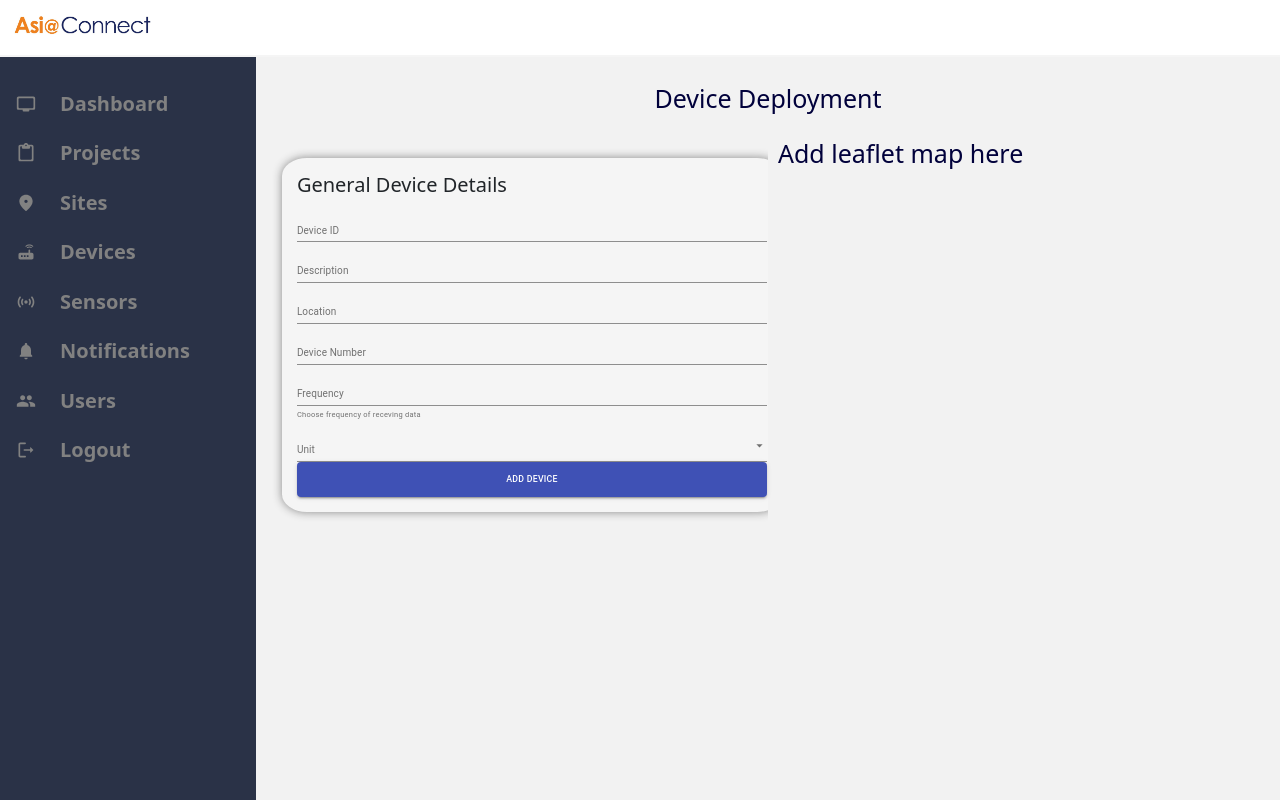
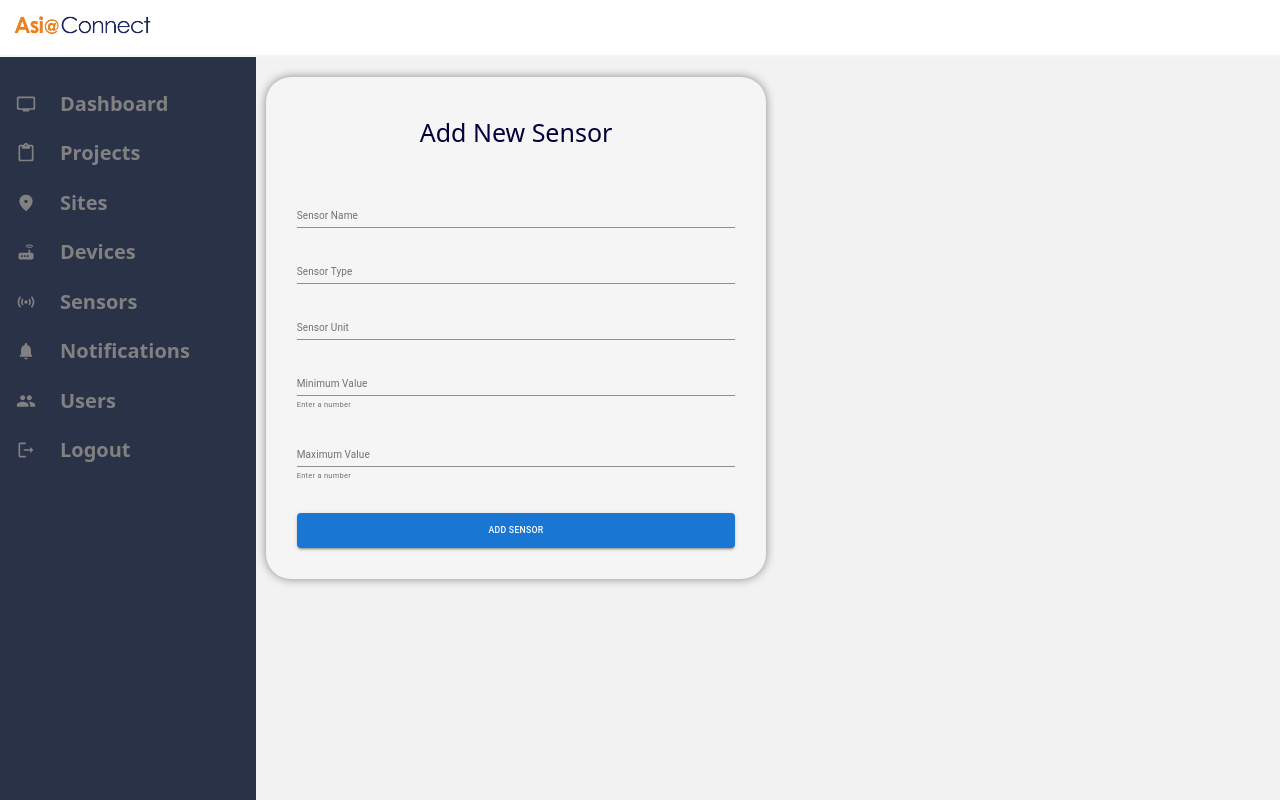
Before and after one commit to Jahangirbabar2000/AquaSafe, a React (Create React App) app in the folder my-app/: page / in a window 1280 px wide. Shown: the top 800 px of the page. Built offline with nearby package versions, Linux system fonts and the light colour scheme.

Commit message:
app.js commented to make it useable

```diff
--- a/my-app/src/App.js
+++ b/my-app/src/App.js
@@ -10,7 +10,7 @@ import NewProject from "./Components/NewProjectForm/NewProject.js"
 function App() {
   return (
     <div className="main">
-    <Device />
+    <AddSensor />
       {/* <Routes /> */}
       {/* <Footer /> */}
     </div >
```
